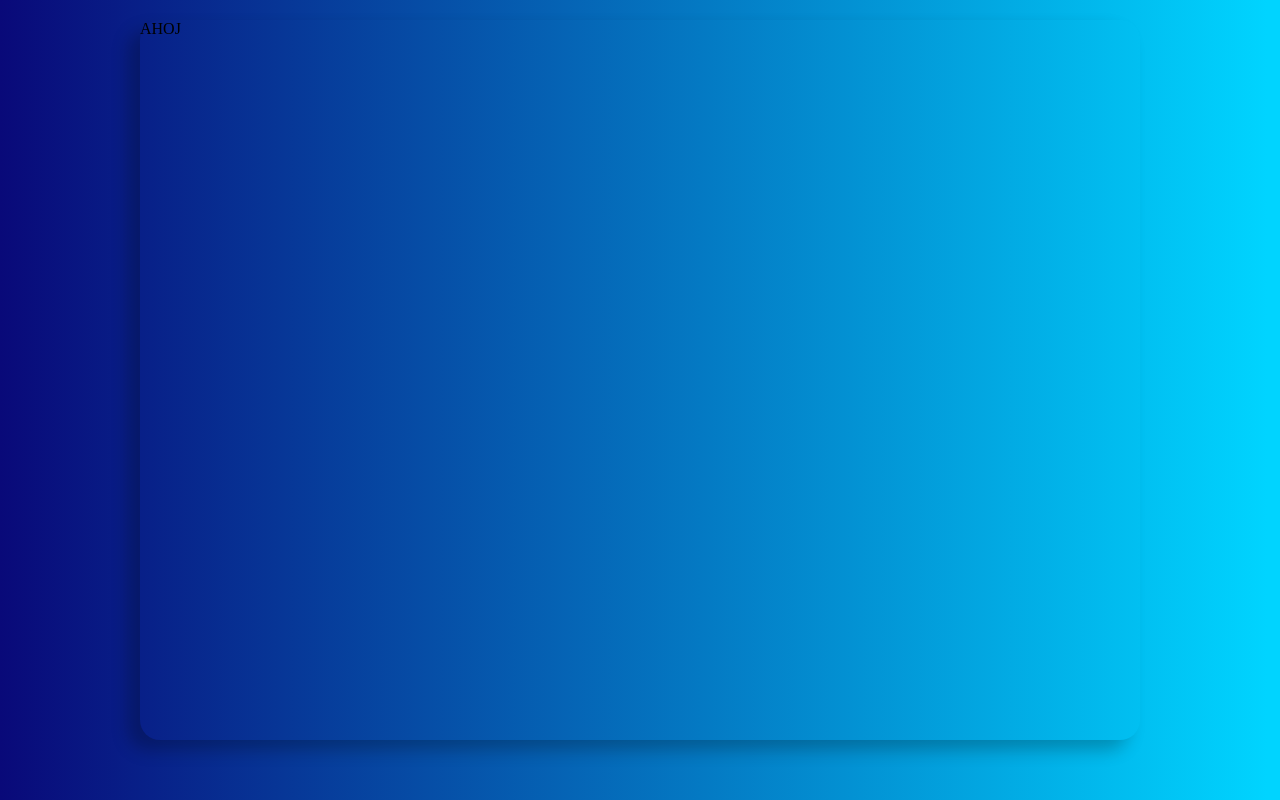
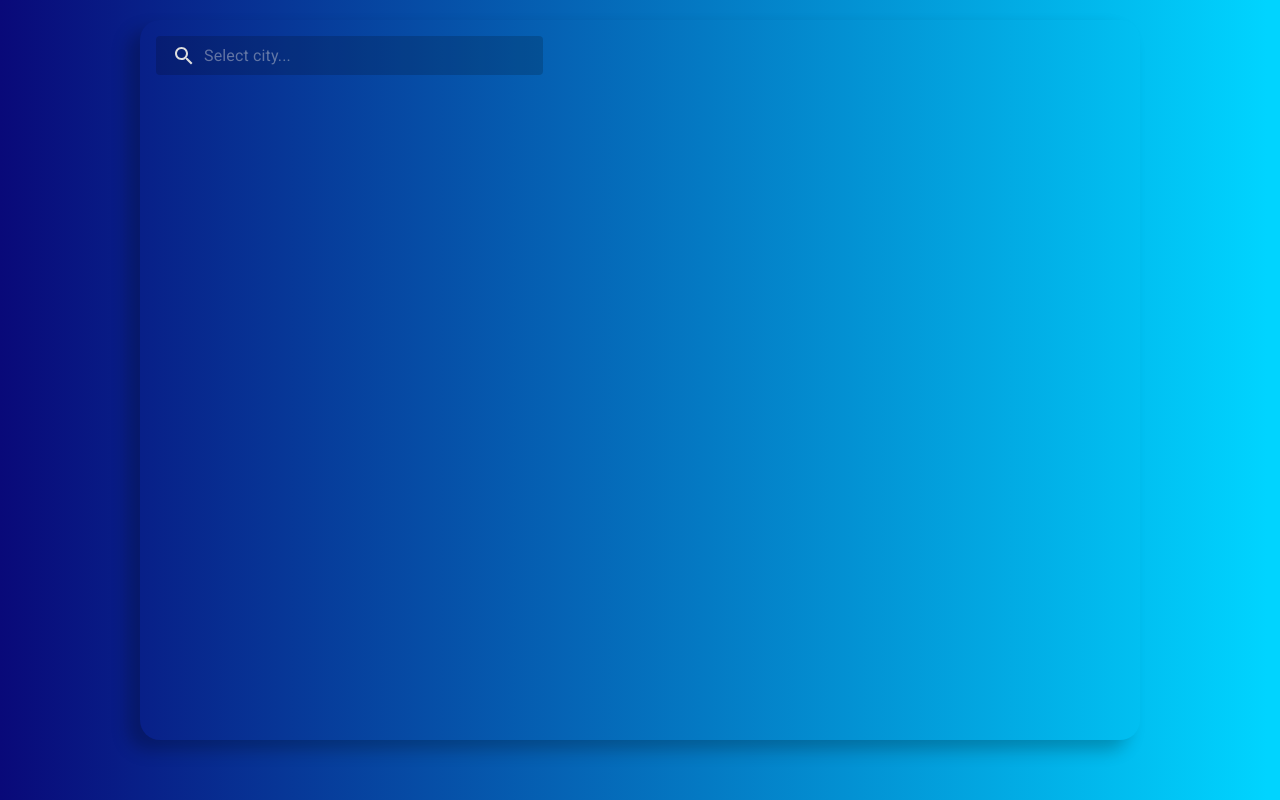
Before and after one commit to mgaidos/WeatherApp, a React (Vite) app in the folder weather-app/: page / in a window 1280 px wide. Built offline with nearby package versions, Linux system fonts and the light colour scheme.

Commit message:
added search bar

```diff
--- a/weather-app/src/App.jsx
+++ b/weather-app/src/App.jsx
@@ -12,6 +12,7 @@ function App() {
   return (
     <Box sx={{
       marginTop: "20px",
+      padding: 2,
       width: "80vw",
       maxWidth: 1000,
       height: "90vh",
--- a/weather-app/src/components/SearchInput.jsx
+++ b/weather-app/src/components/SearchInput.jsx
@@ -1,15 +1,67 @@
 import React from 'react'
 
 //MUI Components
+import { styled } from '@mui/material/styles';
 import Box from '@mui/material/Box';
 import Typography from '@mui/material/Typography';
 import InputBase from '@mui/material/InputBase';
 import SearchIcon from '@mui/icons-material/Search';
 
+const StyledInputBase = styled(InputBase)(({ theme }) => ({
+    color: "inherit",
+    paddingLeft: '40px',
+    width: "100%",
+    '& .MuiInputBase-input': {
+        padding: theme.spacing(1, 1, 1, 1),
+        transition: theme.transitions.create('width'),
+        width: '100%',
+        [theme.breakpoints.up('sm')]: {
+            '&:focus': {
+                width: '70rem',
+
+            }
+        },
+    },
+
+}));
+
+const Search = styled('div')(({ theme }) => ({
+
+    position: 'relative',
+    padding: theme.spacing(1, 1, 1, 0),
+    backgroundColor: "rgba(0, 0, 0, 0.17)",
+    marginLeft: 0,
+    '&:hover': {
+        backgroundColor: "rgba(0, 0, 0, 0.27)",
+    },
+    height: '39px',
+    display: 'flex',
+    borderRadius: theme.shape.borderRadius,
+    [theme.breakpoints.up('sm')]: {
+        width: '40%',
+    }
+}))
+
+const IconWrapper = styled('div')(({ theme }) => ({
+    position: 'absolute',
+    width: "max-content",
+    padding: theme.spacing(0, 2),
+    display: 'flex',
+
+
+}))
 const SearchInput = () => {
-  return (
-    <Box>AHOJ</Box>
-  )
+    return (
+        <Box sx={{ flexGrow: 1 }}>
+            <Search>
+                <IconWrapper>
+                    <SearchIcon />
+                </IconWrapper>
+                <StyledInputBase placeholder='Select city...' />
+            </Search>
+
+        </Box>
+    )
 }
 
 export default SearchInput
--- a/weather-app/src/index.css
+++ b/weather-app/src/index.css
@@ -2,6 +2,7 @@
     margin: 0;
     padding: 0;
     box-sizing: border-box;
+    color: rgba(222, 222, 222, 1);
 
 }
 
```
